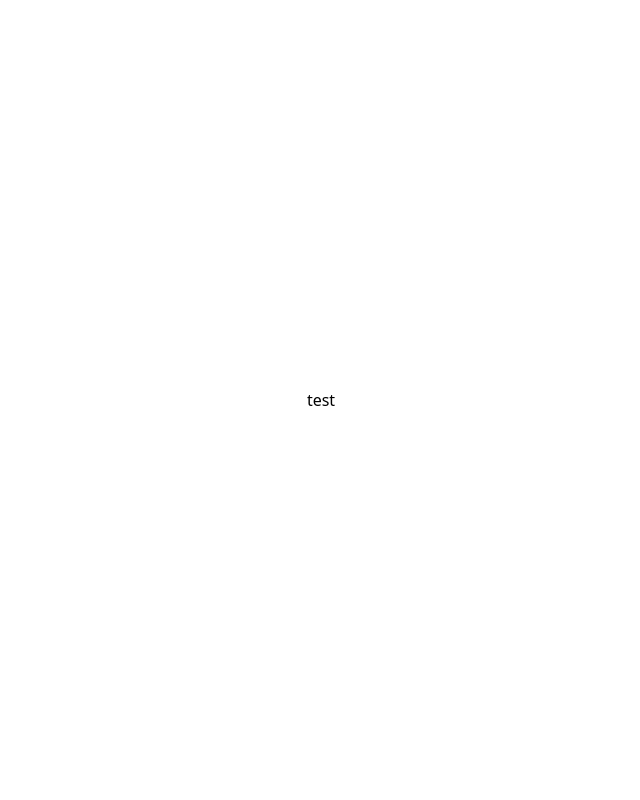
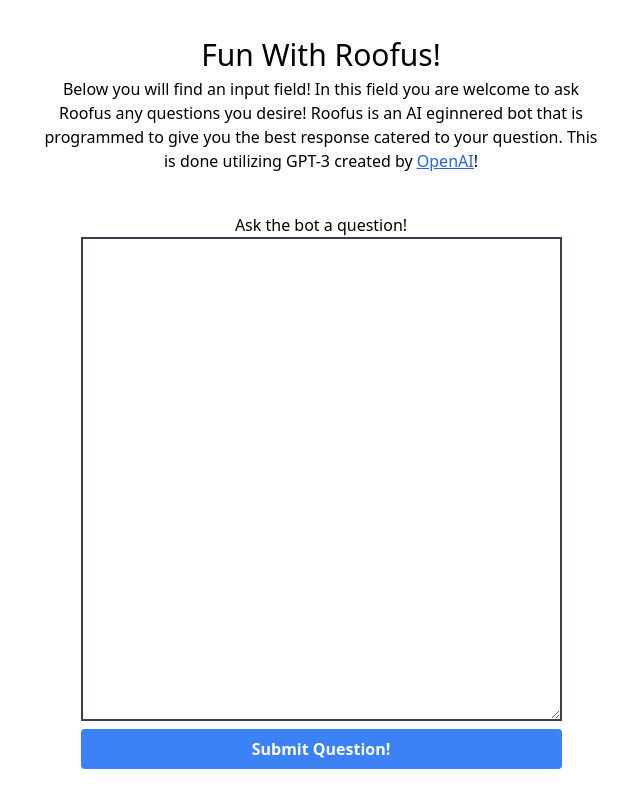
Before and after one commit to Stark-program/Shopify-Front-End-Developer-Intern-Challenge, a Next.js app: page / in a window 1280 px wide. Shown: the whole page, without its empty margins (319-959 px from the left). Built offline with nearby package versions, Linux system fonts and the light colour scheme.

Commit message:
Receive responses from the engine, got a basic form and submit button completed.

```diff
--- /dev/null
+++ b/pages/api/handler.ts
@@ -0,0 +1,24 @@
+// Next.js API route support: https://nextjs.org/docs/api-routes/introduction
+import type { NextApiRequest, NextApiResponse } from 'next'
+import 'dotenv/config'
+import axios from 'axios'
+
+
+let openAi_secret_key = process.env.OPENAI_SECRET_KEY
+
+type Data = {
+  name: string
+  key: string
+}
+
+export default async function handler(
+  req: NextApiRequest,
+  res: NextApiResponse<Data>
+) {
+  console.log(req.body)
+  let config = {
+    headers: {Authorization: `Bearer ${openAi_secret_key}`}
+  }
+  let resp = await axios.post("https://api.openai.com/v1/engines/text-curie-001/completions", req.body, config)
+  console.log(resp.data.choices[0].text)
+}
--- a/pages/api/hello.ts
+++ /dev/null
@@ -1,19 +0,0 @@
-// Next.js API route support: https://nextjs.org/docs/api-routes/introduction
-import type { NextApiRequest, NextApiResponse } from 'next'
-import 'dotenv/config'
-
-
-let openAi_secret_key = process.env.OPENAI_SECRET_KEY
-
-type Data = {
-  name: string
-  key: string
-}
-
-export default function handler(
-  req: NextApiRequest,
-  res: NextApiResponse<Data>
-) {
-  console.log(openAi_secret_key)
-  res.status(200).json({ name: 'John Doe', key: `${openAi_secret_key}` })
-}
--- a/pages/index.tsx
+++ b/pages/index.tsx
@@ -8,17 +8,36 @@ import axios from 'axios'
   THE ORIGINAL PROMPT AND A RESPONSE FROM THE API.
 */
 const Home: NextPage = () => {
-  function test() {
-    let data = {
-      hello: "world"
-    }
-    axios.post("/api/hello", data).then((res) => {
-      console.log(res)
-    })
+
+  async function test(e:any) {
+    e.preventDefault()
+    let inputValue = e.target[0].value
+  let data = {
+    prompt: inputValue,
+    max_tokens: 64,
+    top_p: 1.0,
+    temperature: 0
+  }
+  try {
+    const res = await axios.post("/api/handler", data)
+    console.log(res)
+  } catch (err) {
+    console.log(err)
+  }
   }
   return (
     <div className="flex min-h-screen flex-col items-center justify-center py-2">
-      <button onClick={test}>test</button>
+      <div className='max-w-xl'>
+        <h1 className='text-center text-[30px]'>Fun With Roofus!</h1>
+        <p className='text-center mx-2'>Below you will find an input field! In this field you are welcome to ask Roofus any questions you desire! Roofus is an AI eginnered bot that is programmed to give you the best response catered to your question. This is done utilizing GPT-3 created by <span className='text-blue-600 underline'><a href="https://openai.com/api/" target="_blank">OpenAI</a></span>!</p>
+      </div>
+      <form className="flex flex-col mt-10" onSubmit={test}>
+        <label className="flex justify-center"htmlFor='userInput'>Ask the bot a question!</label>
+        <textarea id="userInput" name="userInput" className="border-2 border-gray-700" rows={20} cols={50}></textarea>
+        <button className="bg-blue-500 hover:bg-blue-700 text-white font-bold py-2 px-4 rounded mt-2" type="submit">
+          Submit Question!
+        </button>
+      </form>
     </div>
   )
 }
```
